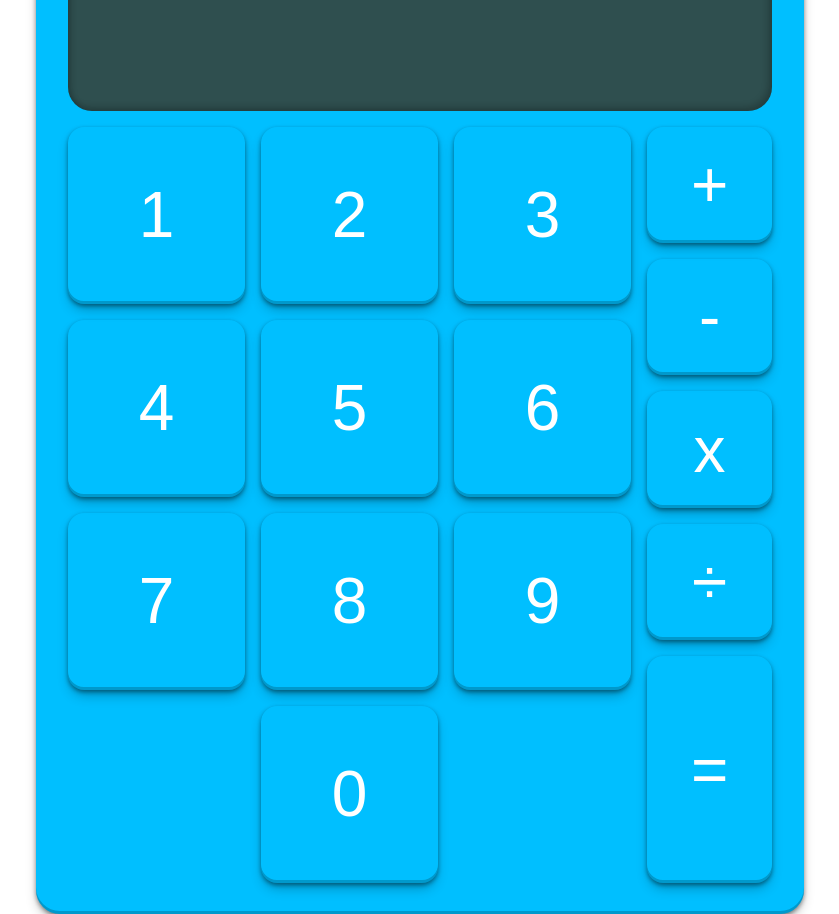
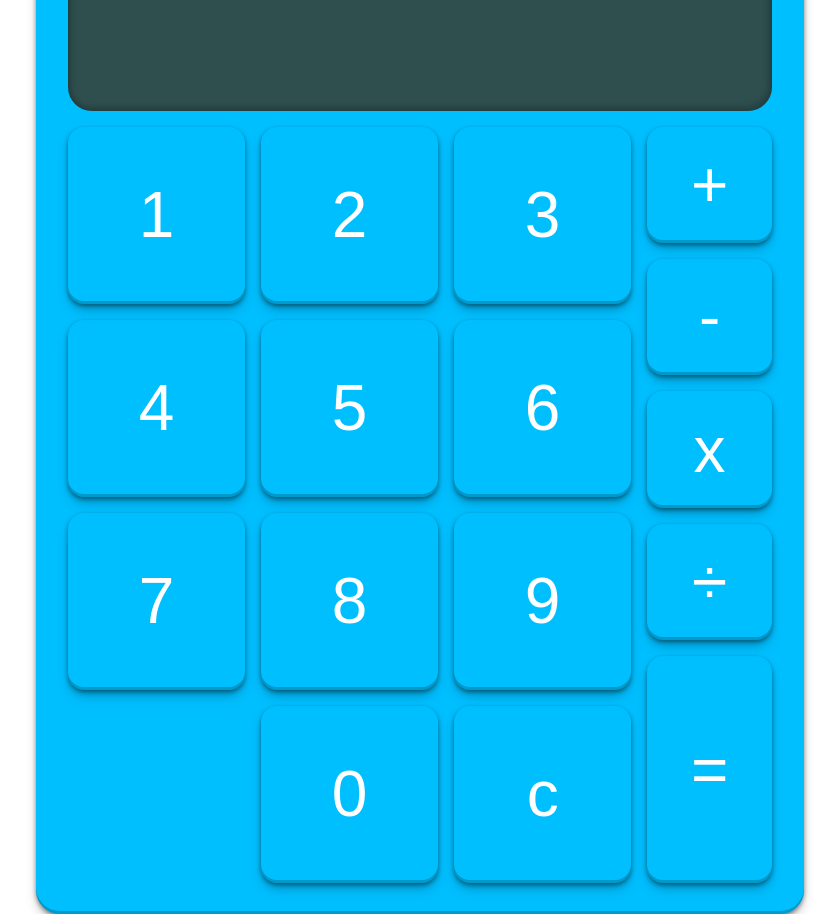
Before and after one commit to lyncredulous/odin-calculator, a plain HTML site: page index.html in a window 1280 px wide. Shown: the whole page, without its empty margins (220-1059 px from the left). Drawn offline with Linux system fonts and the light colour scheme.

Commit message:
Add clear button

```diff
--- a/index.html
+++ b/index.html
@@ -45,6 +45,9 @@
             <button class="num-key">
               <p>0</p>
             </button>
+            <button class="num-key">
+              <p>c</p>
+            </button>
           </div>
           <div class="operators">
             <button class="operator">
```
